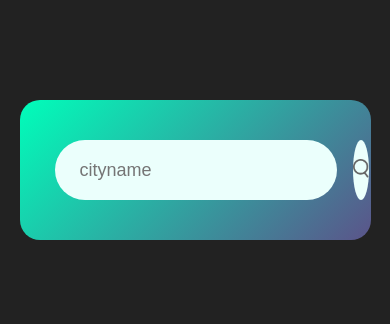
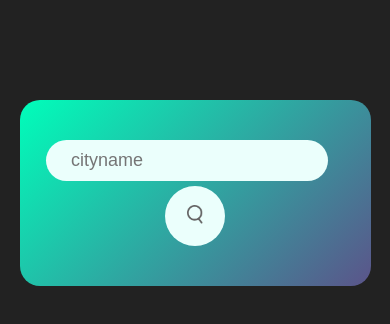
Before and after one commit to manishpatel28598/WeatherApp, a plain HTML site: page index.html in a window 390 px wide. Drawn offline with Linux system fonts and the light colour scheme.

Commit message:
adding media queries

```diff
--- a/style.css
+++ b/style.css
@@ -16,6 +16,58 @@
     border-radius: 20px;
     padding: 40px 35px;
     text-align: center;
+}
+@media (max-width: 650px){
+    .search-bar{
+        width: 100%;
+        display: flex;
+        flex-direction: column;
+        align-items: center;
+        justify-content: space-between;
+        }
+        .search-bar input{
+            border: 0;
+            outline: 0;
+            background: #ebfffc;
+            color: #555;
+            padding: 10px 25px;
+            height: 60px;
+            border-radius: 30px;
+            flex: 1;
+            margin-right: 16px;
+            font-size: 18px;
+        }
+        .search-bar button{
+            border: 0;
+            outline: 0;
+            background: #ebfffc;
+            border-radius: 5px;
+            height: 60px;
+            width: 200px;
+            cursor: pointer;
+            margin-top: 5px;
+        }
+        .search-bar button img{
+            width: 16px;
+
+        }
+        .col{
+            display: flex;
+            flex-direction: column;
+            align-items: center;
+            text-align: left;
+            margin-top: 60px;
+        }
+        .col img{
+            width: 30px;
+            margin-right: 10px;
+            margin-bottom: 10px;
+
+        }
+        .humidity, .wind{
+            font-size: 10px;
+
+        }
 }
 .search-bar{
 width: 100%;
```
